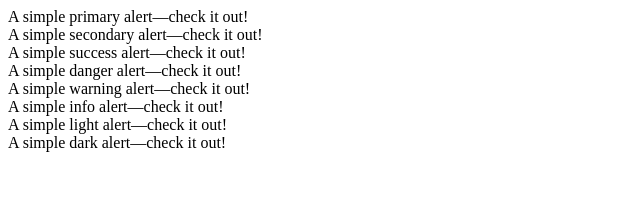
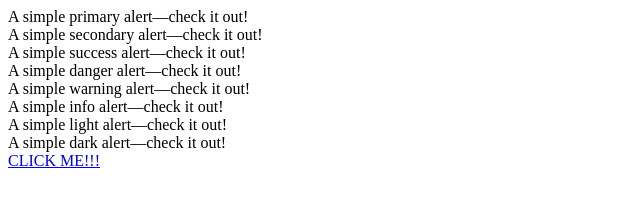
Before and after one commit to qq747866993/20201105, a plain HTML site: page index.html in a window 1280 px wide. Shown: the whole page, without its empty margins (0-640 px from the left). Drawn offline with Linux system fonts and the light colour scheme.

Commit message:
FEATURE-1 adding about page and link to about page from index.html

```diff
--- a/index.html
+++ b/index.html
@@ -25,5 +25,7 @@
       <div class="alert alert-dark" role="alert">
         A simple dark alert—check it out!
       </div>
+
+      <a href="/about.html" class="btn btn-primary">CLICK ME!!!</a>
   </body>
 </html>
```
Also changed, not shown: about.html (added).
